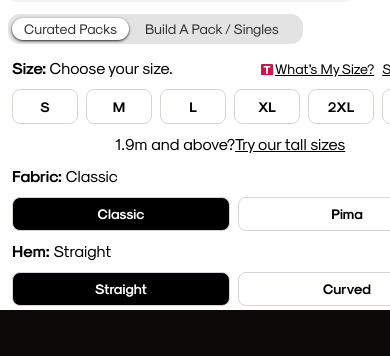
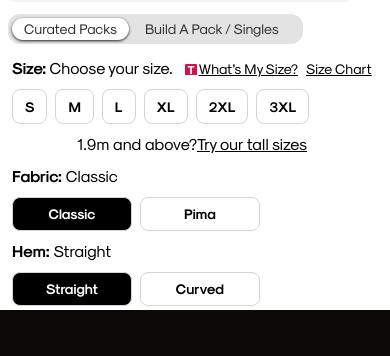
Before and after one commit to fadi-khan/store-frontend, a React (Vite) app: page /products in a window 390 px wide. Shown: the part 391-747 px from the top of the page. Built offline with nearby package versions, Linux system fonts and the light colour scheme; a web font is replaced by a local one.

Commit message:
add product screen

```diff
--- a/src/views/Products.jsx
+++ b/src/views/Products.jsx
@@ -67,7 +67,7 @@ const Products = () => {
 
                       <div className="p-1 inline-flex flex-col gap-2 w-max">
                           {/* HEADER ROW */}
-                          <div className="flex items-center justify-between">
+                          <div className="flex items-center gap-x-3 md:justify-between">
                               <div>
                                   <span className="font-bold">Size:</span> Choose your size.
                               </div>
@@ -90,7 +90,7 @@ const Products = () => {
                               {itemSizes.map((size) => (
                                   <Button
                                       key={size}
-                                      className="w-[66px] h-[35px] rounded-lg"
+                                      className="px-3 md:w-[66px] h-[35px] rounded-lg"
                                       title={size}
                                   />
                               ))}
@@ -101,16 +101,16 @@ const Products = () => {
 
                           {/*first button set*/}
                           <h1><span  className={'font-bold'}>Fabric: </span> Classic </h1>
-                          <div className={'flex gap-2 justify-between'}>
-                              <Button title={'Classic'} className={'w-1/2 py-1 rounded-lg bg-black text-white'}/>
-                              <Button title={'Pima '} className={'w-1/2 py-[6px] rounded-lg'} />
+                          <div className={'flex gap-2 '}>
+                              <Button title={'Classic'} className={' w-1/3 md:w-1/2 rounded-lg bg-black text-white'}/>
+                              <Button title={'Pima '} className={'w-1/3 md:w-1/2 py-[6px] rounded-lg'} />
                           </div>
 
                           {/*2nd button set*/}
                           <h1><span  className={'font-bold'}>Hem: </span> Straight </h1>
-                          <div className={'flex gap-2 justify-between'}>
-                              <Button title={'Straight'} className={'w-1/2 py-1 rounded-lg bg-black text-white'}/>
-                              <Button title={'Curved '} className={'w-1/2 py-[6px] rounded-lg'} />
+                          <div className={'flex gap-2 '}>
+                              <Button title={'Straight'} className={'w-1/3 md:w-1/2 py-1 rounded-lg bg-black text-white'}/>
+                              <Button title={'Curved '} className={'w-1/3 md:w-1/2 py-[6px] rounded-lg'} />
                           </div>
 
                       </div>
```
